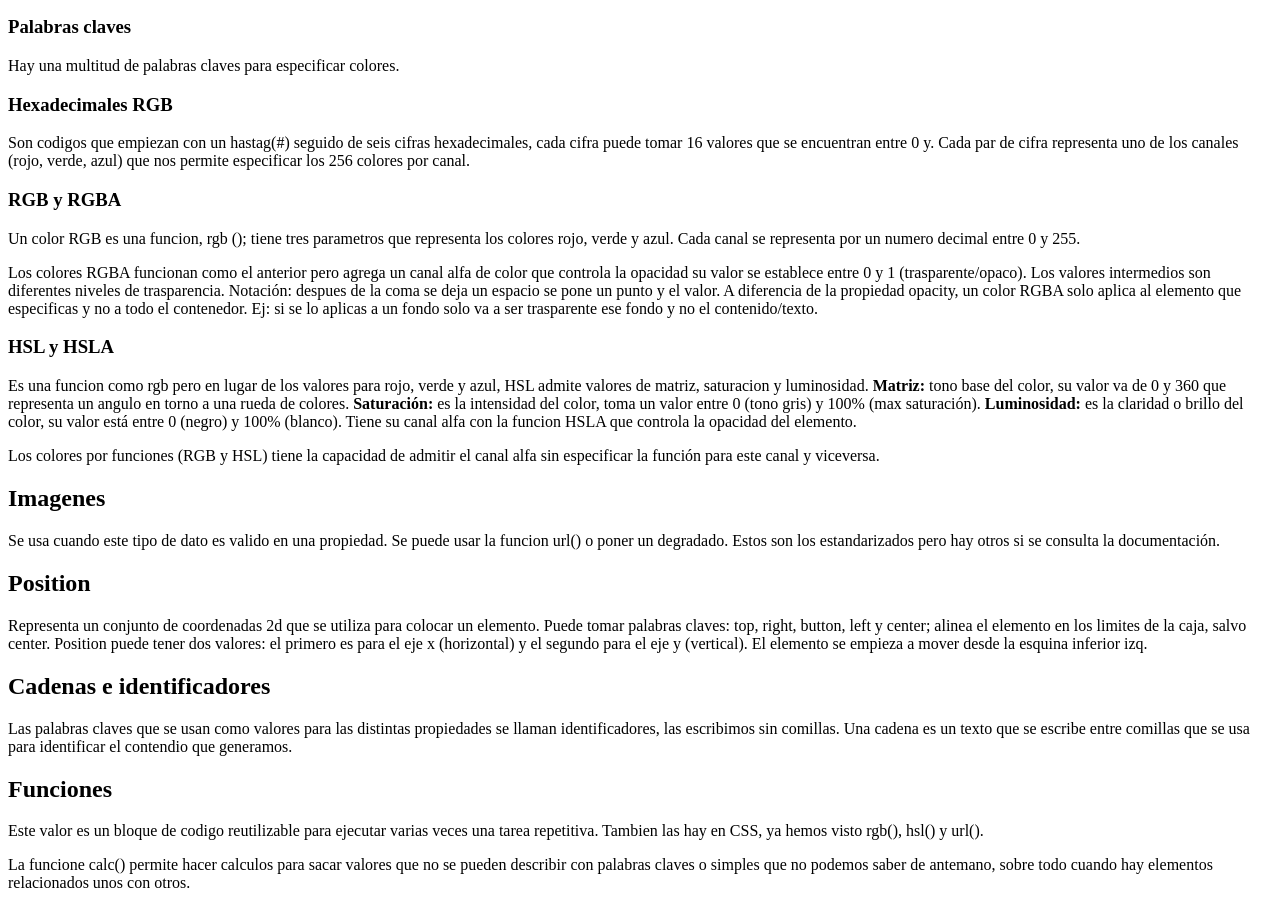
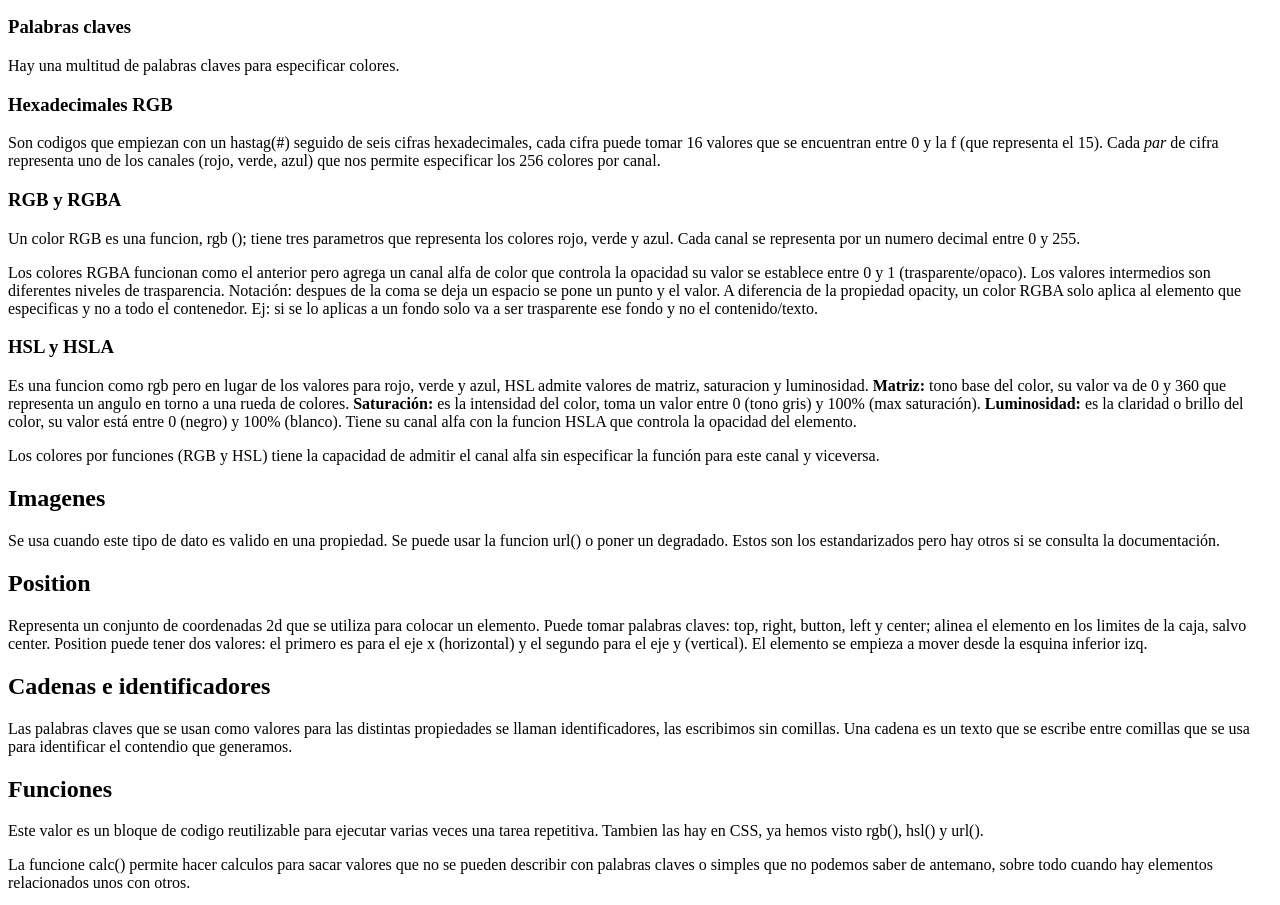
Before and after one commit to ivanepais/valores-unidades-tipos-datos, a plain HTML site: page index.html in a window 1280 px wide. Shown: the part 1283-2188 px from the top of the page. Drawn offline with Linux system fonts and the light colour scheme.

Commit message:
corrección

```diff
--- a/index.html
+++ b/index.html
@@ -110,7 +110,7 @@
 	</code>
 
 	<h3>Hexadecimales RGB</h3>
-	<p>Son codigos que empiezan con un hastag(#) seguido de seis cifras hexadecimales, cada cifra puede tomar 16 valores que se encuentran entre 0 y. Cada par de cifra representa uno de los canales (rojo, verde, azul) que nos permite especificar los 256 colores por canal.</p>
+	<p>Son codigos que empiezan con un hastag(#) seguido de seis cifras hexadecimales, cada cifra puede tomar 16 valores que se encuentran entre 0 y la f (que representa el 15). Cada <em>par</em> de cifra representa uno de los canales (rojo, verde, azul) que nos permite especificar los 256 colores por canal.</p>
 	<code>
 		<!--
 			.box {
```
